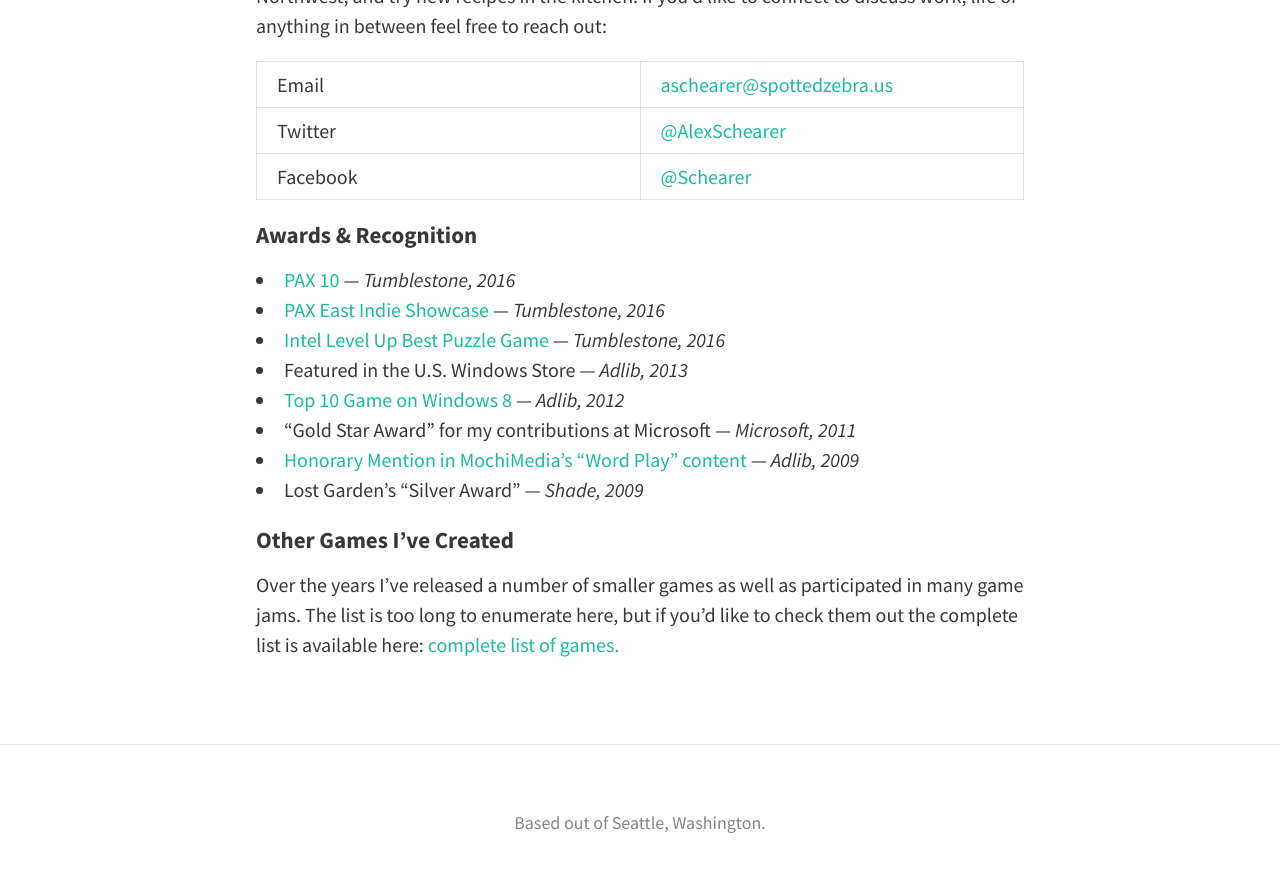
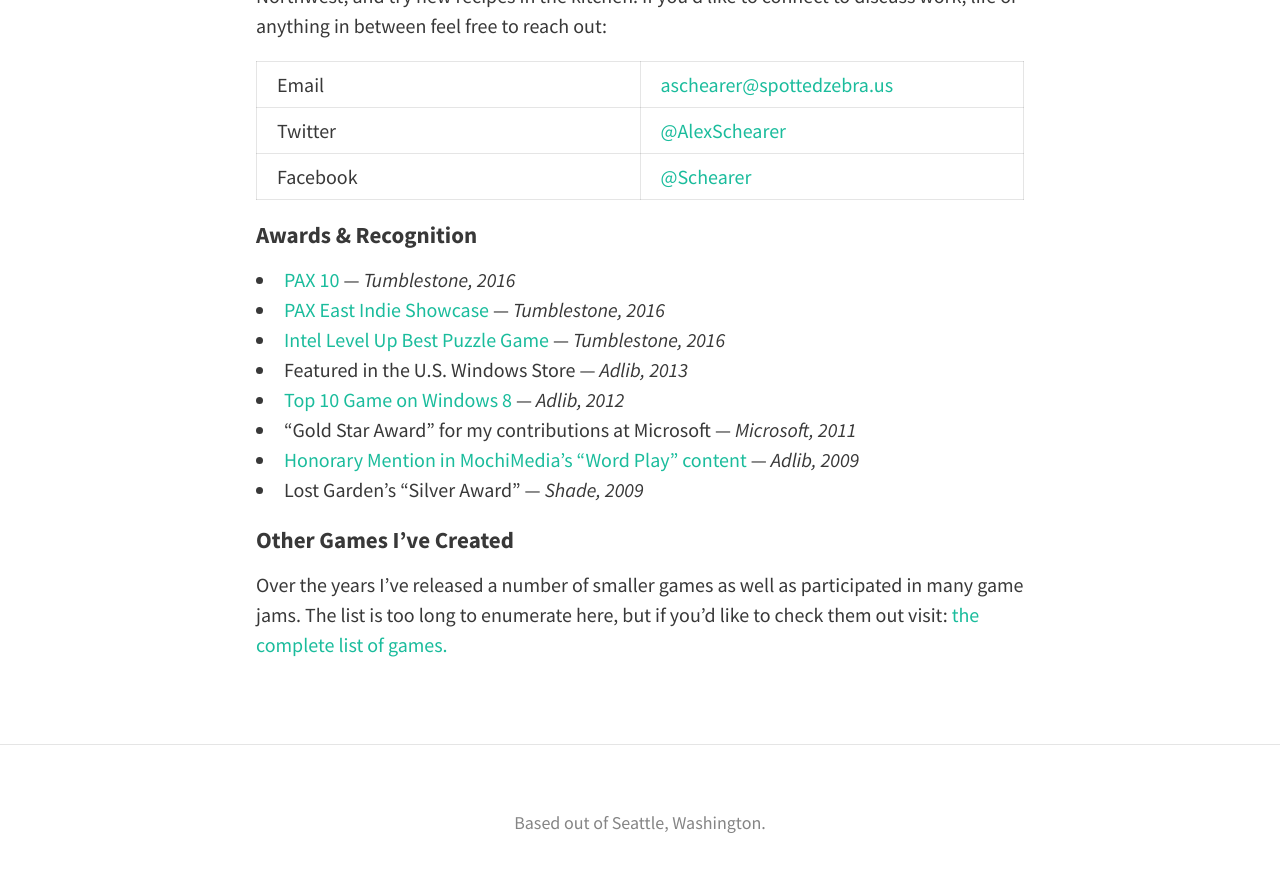
Before and after one commit to aschearer/spottedzebra.us, a Jekyll site: the page built from about/index.md, in a window 1280 px wide and 900 px high, scrolled down 1155 px. Shown: the top 872 px of the window. Built offline with Jekyll 4.4.1, drawn with Linux system fonts in a browser that asks for light colours; nearby versions of some CDN libraries.

Commit message:
Updating scramble legends page to include link to blog. Updating about

```diff
--- a/_includes/scramble-legends-footer.html
+++ b/_includes/scramble-legends-footer.html
@@ -1,5 +1,9 @@
 <div class="continue-reading">
+{% if start-reading %}
+    <header>Read the "Making of Scramble Legends" series:</header>
+{% else %}
     <header>Keep reading the "Making of Scramble Legends" series:</header>
+{% endif %}
     <ol>
         <li><a href="{%post_url 2013-04-15-Scramble Legends User Interface%}">User Interface</a>: a look at how the user interface was designed</li>
         <li><a href="{%post_url 2013-04-17-Scramble Legends Avatar Style%}">Avatar Style</a>: follow the evolution of Scramble Legends' art style</li>
--- a/about/index.md
+++ b/about/index.md
@@ -48,8 +48,7 @@
 
 #### Other Games I've Created
 Over the years I've released a number of smaller games as well as participated in many game jams.
-The list is too long to enumerate here, but if you'd like to check them out the complete list is
-available here: [complete list of games.][6]
+The list is too long to enumerate here, but if you'd like to check them out visit: [the complete list of games.][6]
 
 [1]: http://mochiland.com/articles/dictionary-com-word-play-winners
 [2]: http://operating-systems.wonderhowto.com/how-to/10-best-free-games-windows-8-app-store-right-now-0140507/
```
Also changed, not shown: scramble-legends/index.md (+3 -0 lines).
